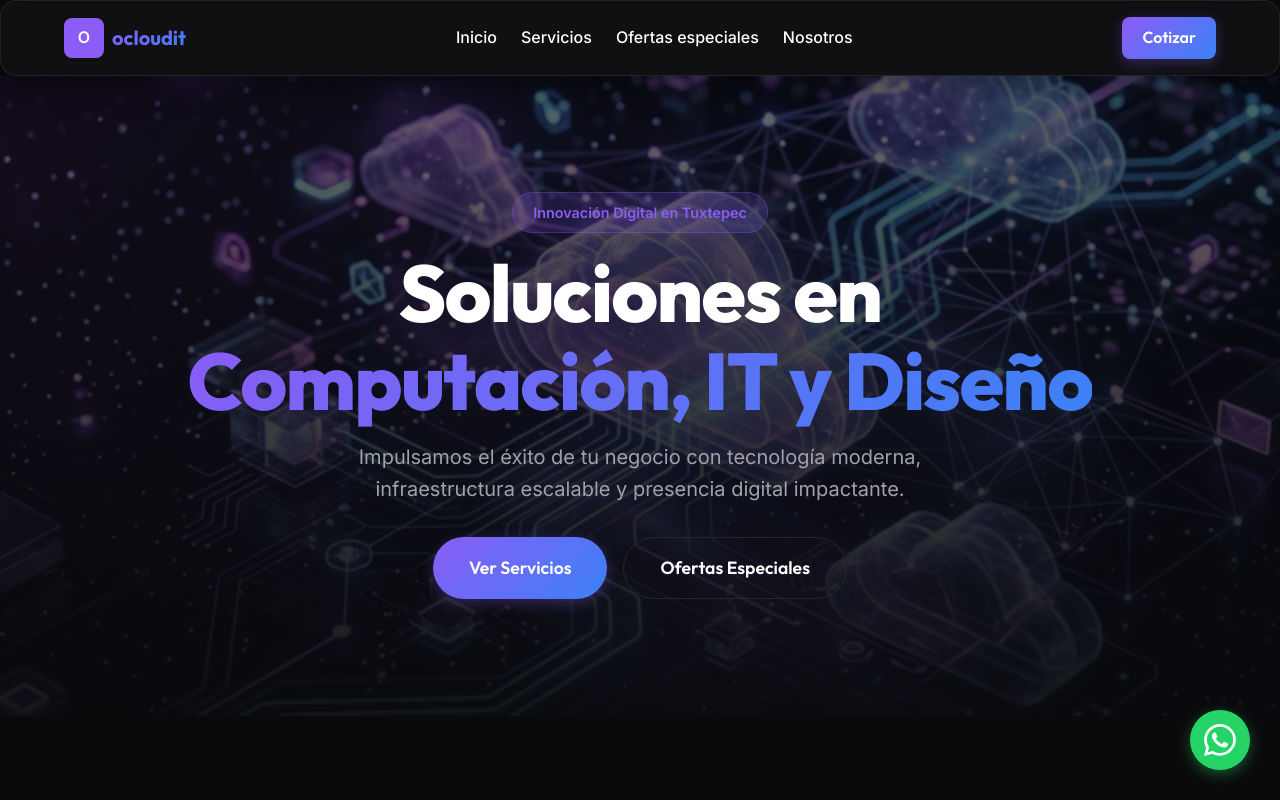
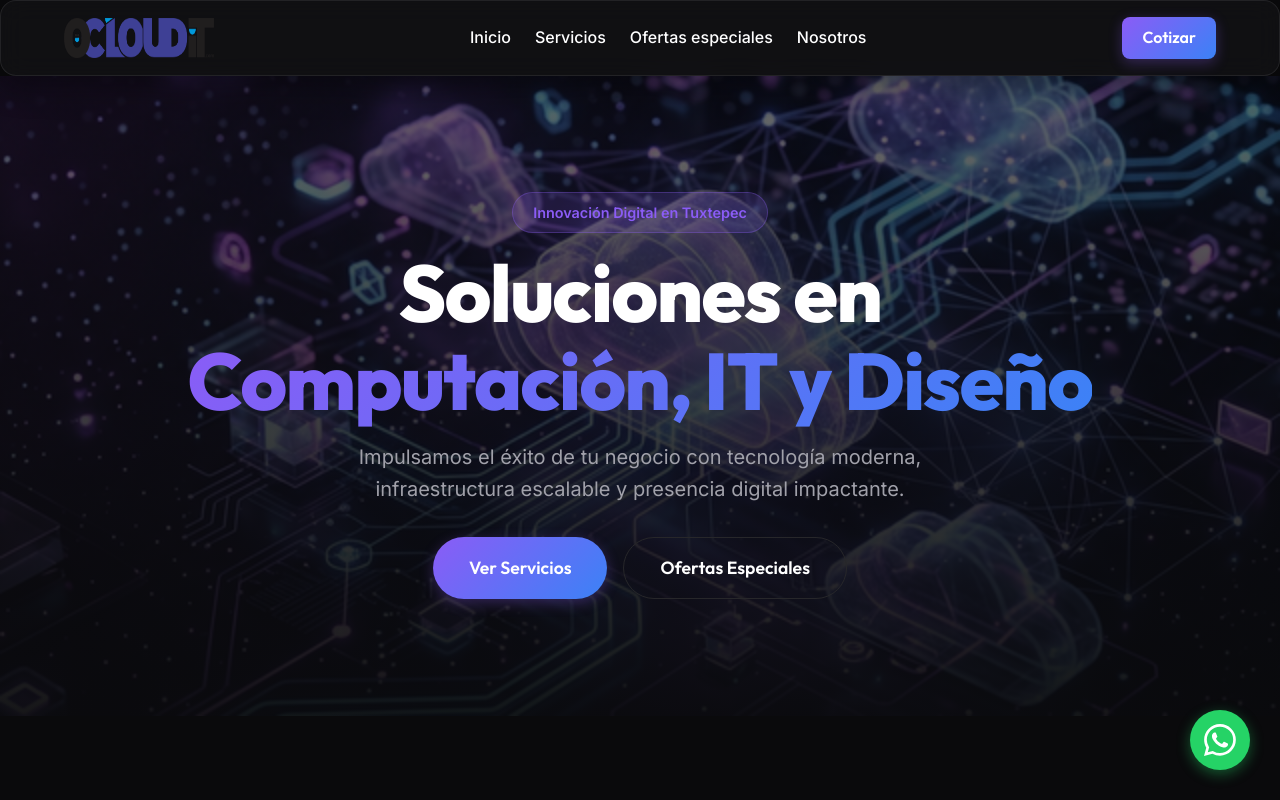
Before and after one commit to LuisJacoboRoy/ocloudit, a React (Vite) app: page / in a window 1280 px wide. Shown: the top 800 px of the page. Built offline with nearby package versions, Linux system fonts and the light colour scheme.

Commit message:
v1 front ocloudit ♥

```diff
--- a/src/components/Footer.jsx
+++ b/src/components/Footer.jsx
@@ -5,7 +5,7 @@ const Footer = () => {
         <footer style={{ backgroundColor: 'var(--color-bg-base)', borderTop: '1px solid var(--color-border)', padding: '48px 0', marginTop: 'auto' }}>
             <div className="container grid grid-cols-3 gap-8">
                 <div className="flex-col gap-4">
-                    <h3 className="text-gradient" style={{ fontSize: '1.5rem', marginBottom: '16px' }}>ocloudit</h3>
+                    <img src="/ocloudit%20logo%20cuadrado.png" alt="ocloudit logo" style={{ height: '60px', width: '60px', marginBottom: '16px' }} />
                     <p className="text-secondary" style={{ maxWidth: '300px' }}>
                         Soluciones integrales de TI, soporte técnico y desarrollo web de vanguardia a la medida de tu empresa.
                     </p>
--- a/src/components/Header.jsx
+++ b/src/components/Header.jsx
@@ -5,13 +5,8 @@ const Header = () => {
         <header className="glass-panel" style={{ position: 'sticky', top: 0, zIndex: 50, padding: '16px 0' }}>
             <div className="container flex justify-between items-center">
                 <div className="flex items-center gap-2">
-                    {/* Logo Placeholder */}
-                    <div style={{ width: '40px', height: '40px', background: 'var(--color-brand-primary)', borderRadius: 'var(--border-radius-sm)', display: 'grid', placeItems: 'center', fontWeight: 'bold' }}>
-                        O
-                    </div>
-                    <a href="#" style={{ fontSize: '1.25rem', fontWeight: '700', fontFamily: 'Outfit, sans-serif' }} className="text-gradient">
-                        ocloudit
-                    </a>
+                    {/* Logo Horizontal */}
+                    <img src="/ocloudit%20logo.png" alt="ocloudit logo" style={{ height: '40px', width: 'auto', maxWidth: '150px' }} />
                 </div>
 
                 <nav className="flex items-center gap-6" style={{ fontWeight: '500' }}>
```
Also changed, not shown: 1 other file (tests, documents, lock files or other folders).
